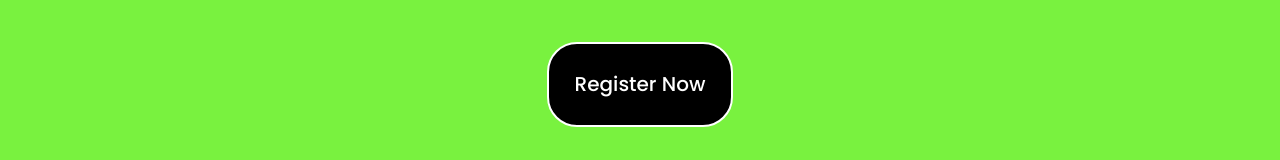
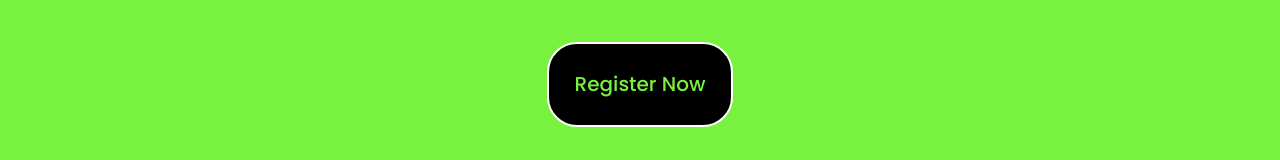
Before and after one commit to joel-uz/nsrc, a JavaScript app: page / in a window 1280 px wide. In both pictures the pointer is over the link 640 px from the left and 1737 px from the top of the page. Shown: the part 1653-1813 px from the top of the page. Built offline with nearby package versions, Linux system fonts and the light colour scheme; the HTML template or start-up script is replaced by a standard one.

Commit message:
button color fix

```diff
--- a/src/details.css
+++ b/src/details.css
@@ -77,6 +77,10 @@
     border: 2px solid white;
     color: #79f23f;
 }
+
+.button-green-reg:hover .link{
+    color: #79f23f;
+}
 .link{
     text-decoration: none;
     color: black;
--- a/src/part.css
+++ b/src/part.css
@@ -43,6 +43,9 @@
     border: 2px solid white;
     color: #79f23f;
 }
+.button-green:hover .link{
+    color: #79f23f;
+}
 
 @media screen and (max-width: 768px) {
     .main-part{
```
